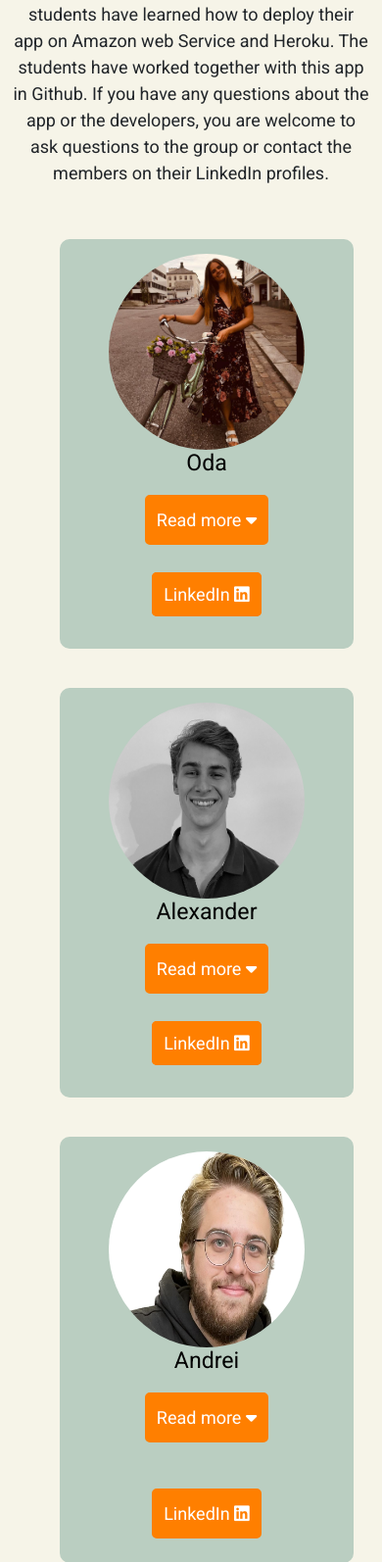
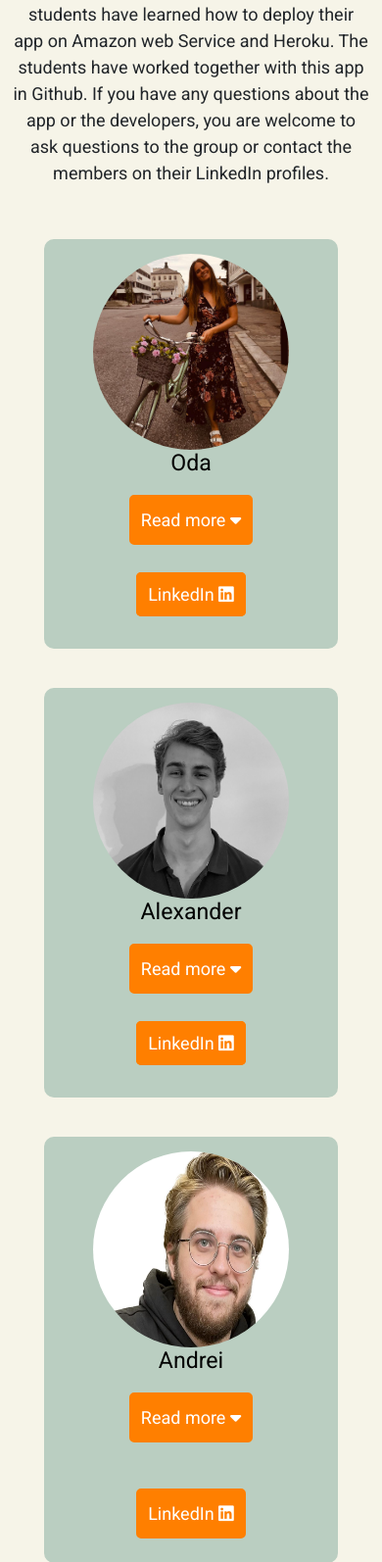
Before and after one commit to Andrei-Cos/Carbon_App_Grp1, a Flask app: page /home in a window 390 px wide. Shown: the part 2485-4079 px from the top of the page at 98% size. Run offline with Flask 2, Linux system fonts and the light colour scheme; data comes from the database, SQL or seed files in the repository; some libraries are stand-ins or nearby versions.

Commit message:
Update home.css
Added developers ol {} to center developer boxes.

```diff
--- a/capp/static/home.css
+++ b/capp/static/home.css
@@ -209,5 +209,8 @@ flex-grow:4;
     flex-direction: column;
     align-items: center;
   }
+  .developers ol {
+    padding: 0;
+  }
 
 }
```
